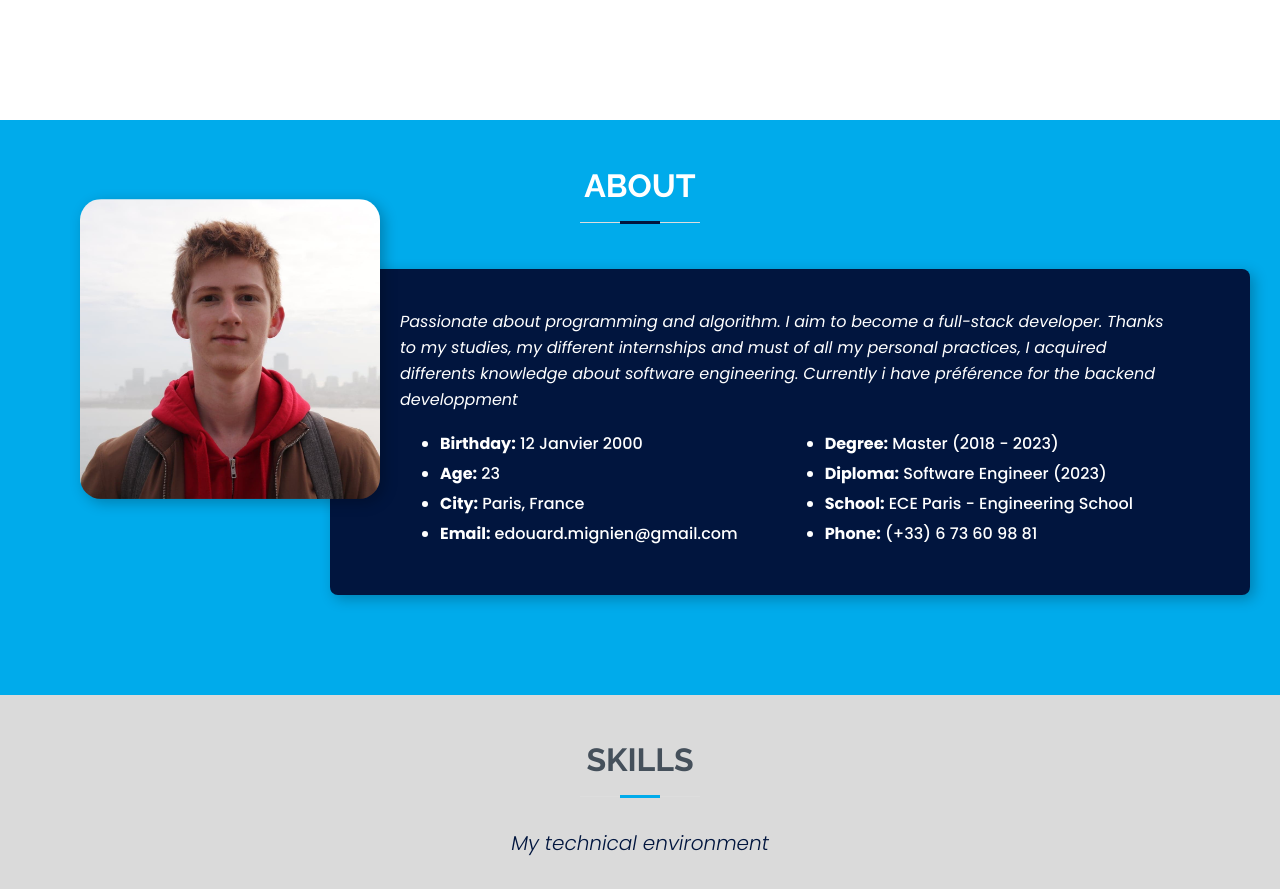
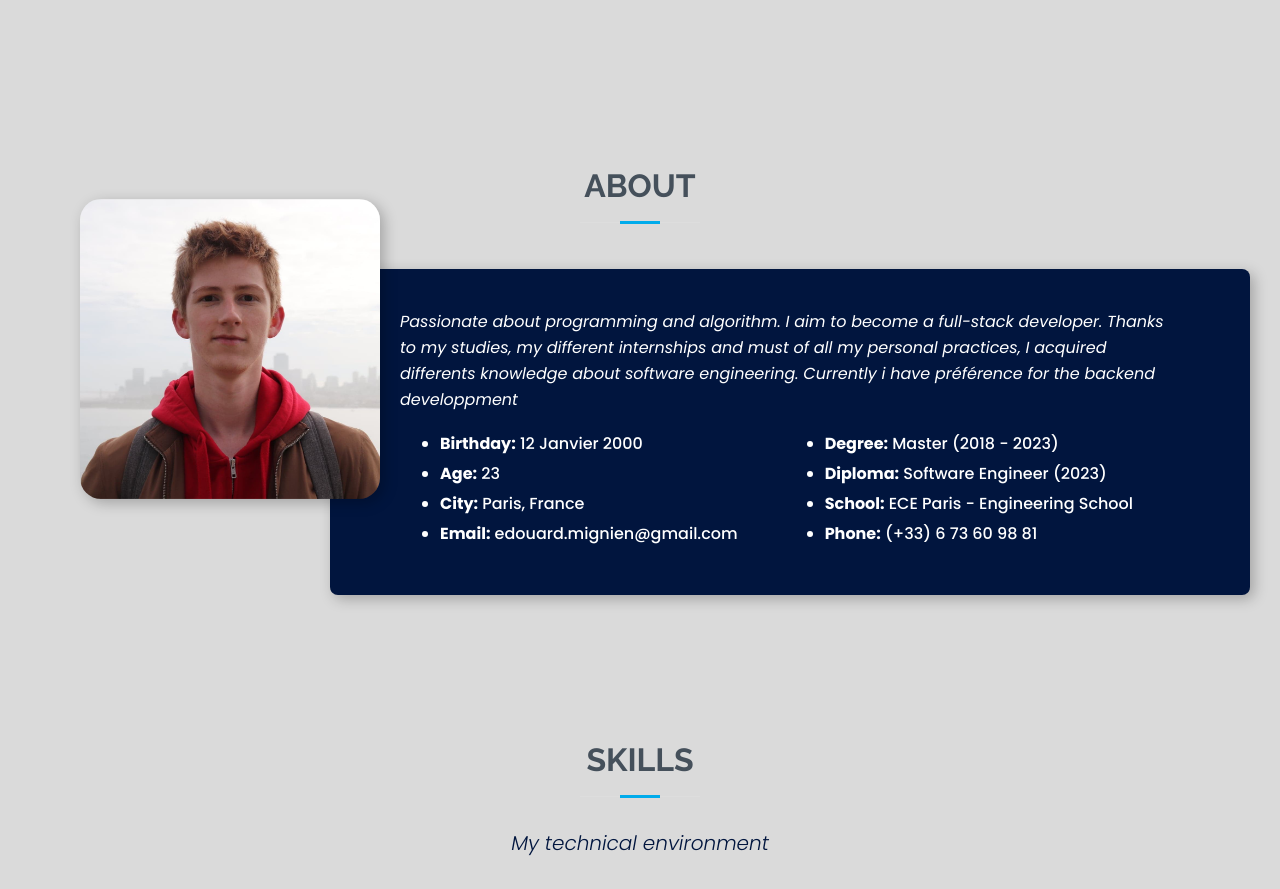
Before and after one commit to Edouard-M/Portfolio_Website, a React (Create React App) app: page / in a window 1280 px wide. Shown: the part 680-1569 px from the top of the page. Built offline with nearby package versions, Linux system fonts and the light colour scheme; some icons are missing.

Commit message:
Update Color

```diff
--- a/src/App.css
+++ b/src/App.css
@@ -4,6 +4,7 @@
     --color-second: #01153E;
     --color-text: #45505B;
     --color-white: #FFFFFF;
+    --color-dadada: #DADADA;
     --color-debug: #006400;
     --color-grey: #f2f3f5;
     --font-Raleway: "Raleway", sans-serif;
@@ -19,6 +20,7 @@ body {
     margin: 0;
     padding: 0;
     font-family: "Open Sans", sans-serif;
+    background: var(--color-dadada);
     /*font-family: "Raleway", sans-serif;*/
 }
 
@@ -391,18 +393,9 @@ h2::after {
 # About
 --------------------------------------------------------------*/
 #about{
-  background-color: var(--color-main);
   width: 100%;
   height: auto;
   padding-bottom: 100px;
-}
-
-.about-h2{
-  color: var(--color-white);
-}
-
-.about-h2:after{
-  background: var(--color-second);
 }
 
 .about-container{
```
